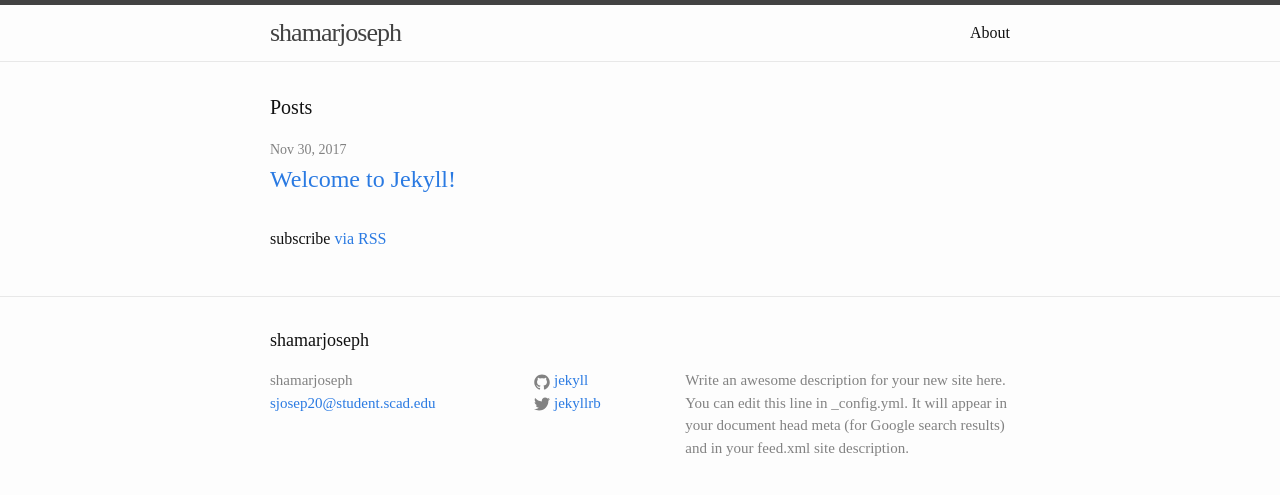
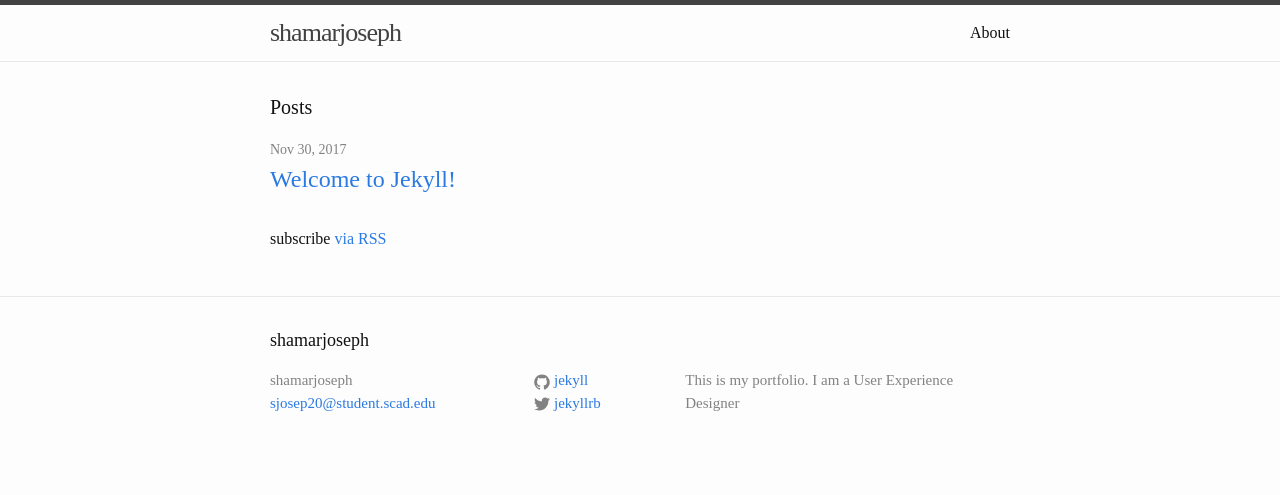
Before and after one commit to shamarjoseph/shamarjoseph.github.io, a Jekyll site: the page built from index.html, in a window 1280 px wide. Shown: the top 495 px of the page. Built offline with Jekyll 4.4.1, drawn with Linux system fonts in a browser that asks for light colours.

Commit message:
description1

```diff
--- a/_config.yml
+++ b/_config.yml
@@ -9,9 +9,7 @@
 title: shamarjoseph
 email: sjosep20@student.scad.edu
 description: > # this means to ignore newlines until "baseurl:"
-  Write an awesome description for your new site here. You can edit this
-  line in _config.yml. It will appear in your document head meta (for
-  Google search results) and in your feed.xml site description.
+  This is my portfolio. I am a User Experience Designer
 baseurl: "" # the subpath of your site, e.g. /blog
 url: "http://yourdomain.com" # the base hostname & protocol for your site
 twitter_username: jekyllrb
```
